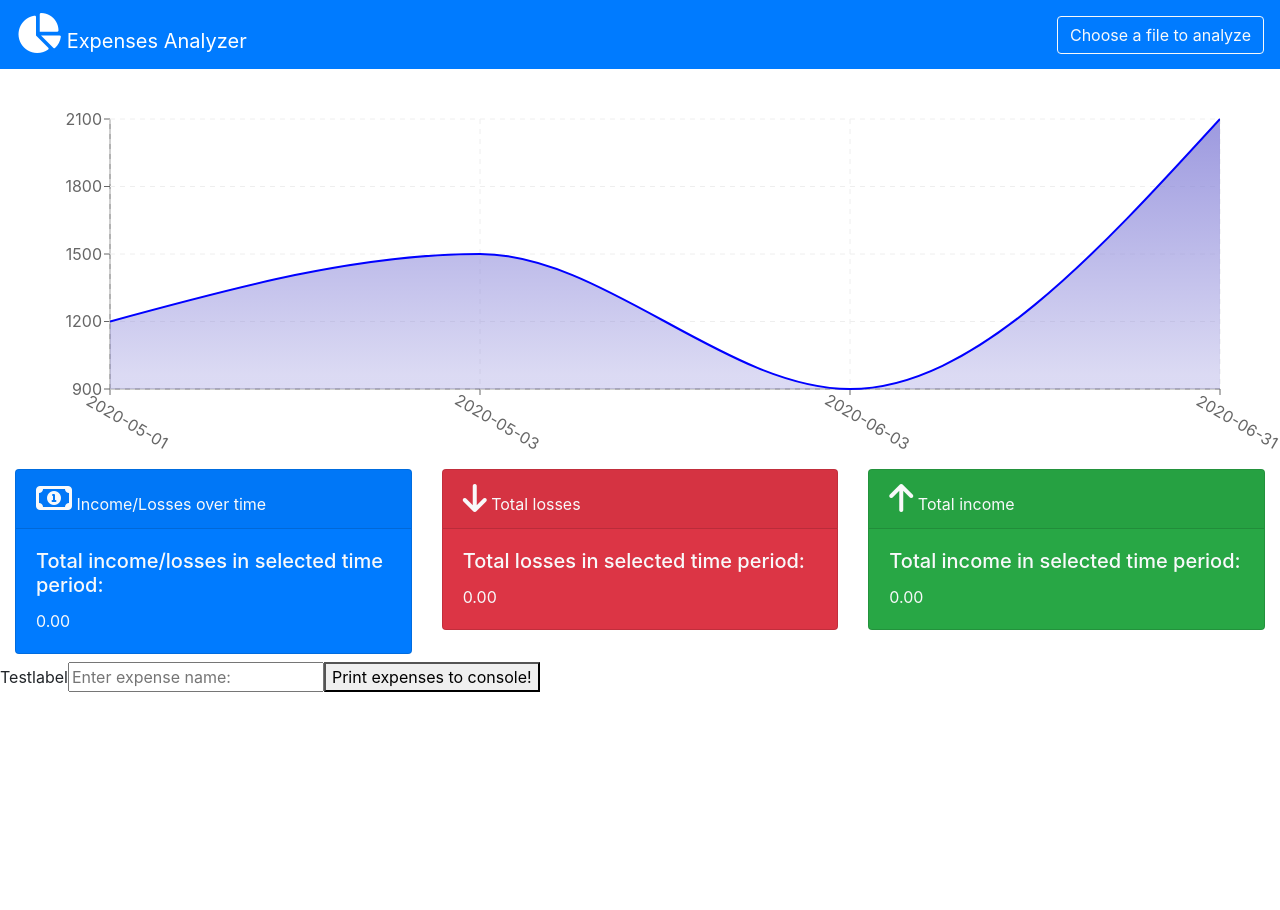
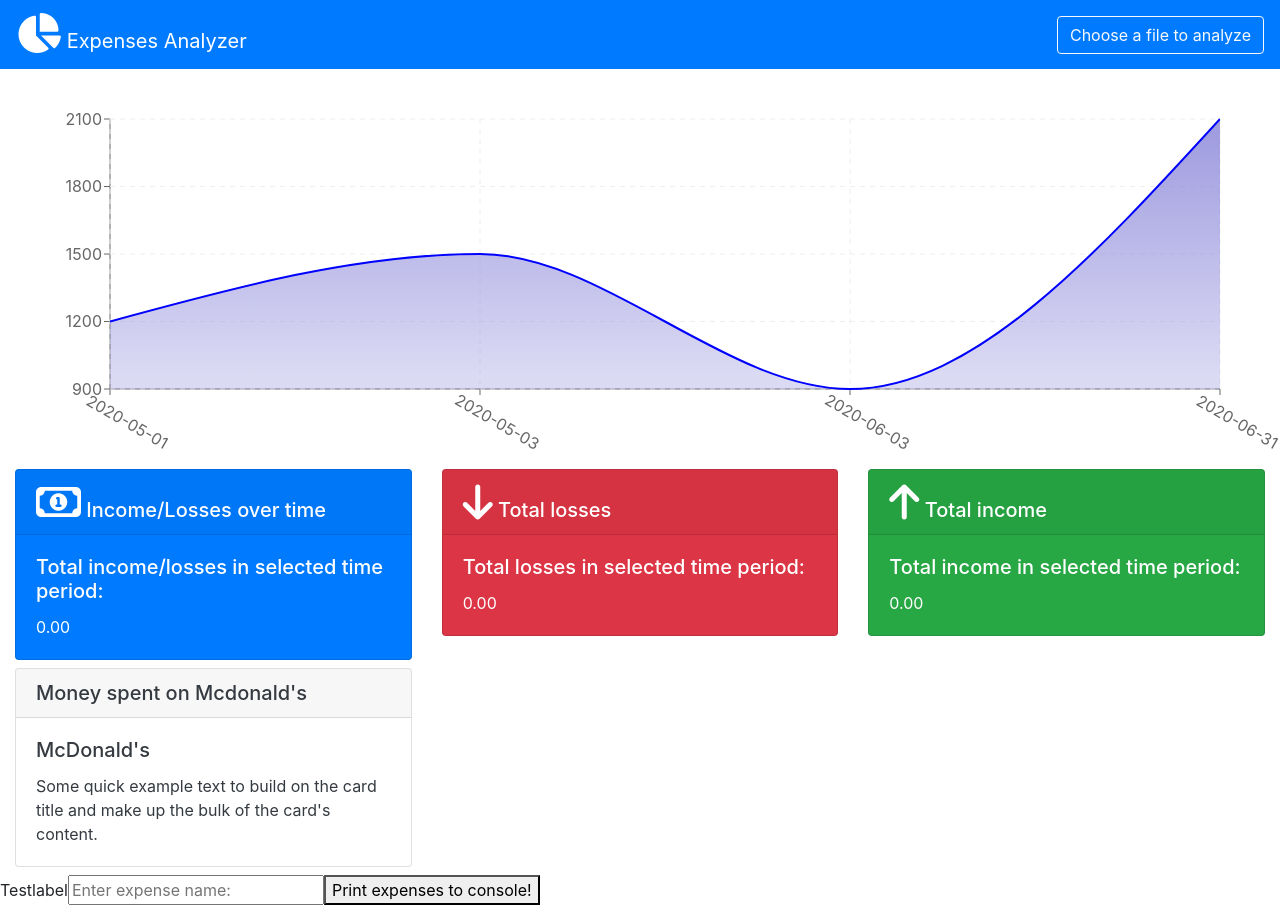
Before and after one commit to Kielx/expenses-analyzer, a React (Create React App) app: page / in a window 1280 px wide. Before the commit the page ends 800 px from the top, so only its background shows below. Built offline with nearby package versions, Linux system fonts and the light colour scheme.

Commit message:
Add default card for future use, Make logexpenses function return a value instead of console log, Use abovementioned function to display a default card with mcdonalds expenses

```diff
--- a/src/App.js
+++ b/src/App.js
@@ -26,7 +26,7 @@ function App() {
           }
         }
       });
-      console.log(sum);
+      return sum;
     }
   };
 
@@ -107,6 +107,13 @@ function App() {
             }
           ></MainCard>
         </Row>
+        <Row>
+          <MainCard
+            cardHeader="Money spent on Mcdonald's"
+            cardTitle="McDonald's"
+            cardText={logExpenses("Mcdonald")}
+          ></MainCard>
+        </Row>
       </Container>
       <form>
         <label>Testlabel</label>
--- a/src/components/MainCard.js
+++ b/src/components/MainCard.js
@@ -4,9 +4,13 @@ import Col from "react-bootstrap/Col";
 
 export default function MainCard(props) {
   return (
-    <Col xs={12} md={4}>
-      <Card bg={props.bg ? props.bg : "primary"} className="mb-2" text="light">
-        <Card.Header>
+    <Col xs={12} md={6} lg={4}>
+      <Card
+        bg={props.bg ? props.bg : ""}
+        className="mb-2"
+        text={props.bg ? "white" : "dark"}
+      >
+        <Card.Header as="h5">
           {props.cardIcon} {props.cardHeader}
         </Card.Header>
         <Card.Body>
```
Also changed, not shown: 1 other file (tests, documents, lock files or other folders).
